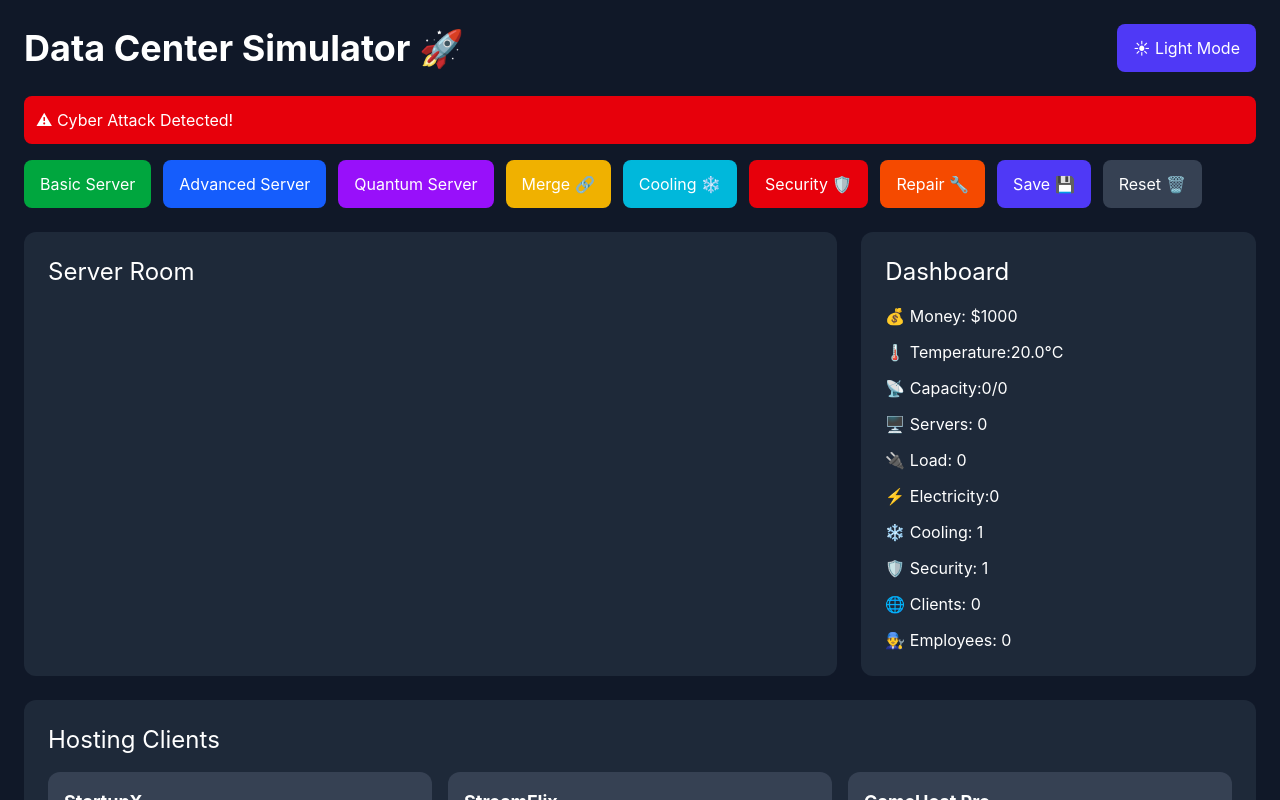
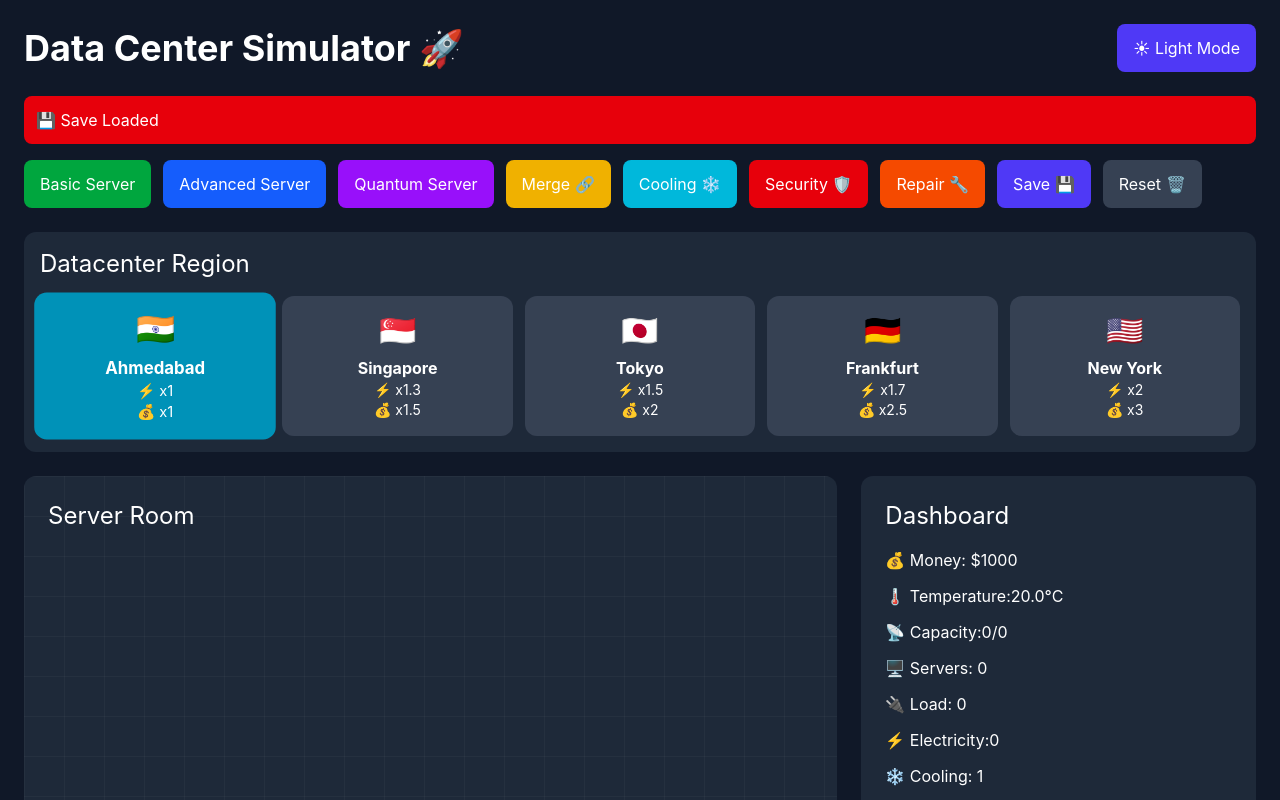
Before and after one commit to Rakshitsoni1410/data-center-simulator, a React (Vite) app: page / in a window 1280 px wide. Shown: the top 800 px of the page. Built offline with nearby package versions, Linux system fonts and the light colour scheme.

Commit message:
`Added datacenter selection and network traffic features`

```diff
--- a/src/App.jsx
+++ b/src/App.jsx
@@ -2,7 +2,7 @@ import { useEffect, useRef, useState } from "react";
 import { EMPLOYEES } from "./data/employees";
 import StatsChart from "./components/StatsChart";
 import ServerRack from "./components/ServerRack";
-
+import { DATACENTERS } from "./data/datacenters";
 import { clients as availableClients } from "./data/clients";
 import { SERVER_LEVELS } from "./data/serverLevels";
 import { UPGRADES } from "./data/upgrades";
@@ -29,6 +29,8 @@ export default function App() {
   const [gameOver, setGameOver] = useState(false);
   const [darkMode, setDarkMode] = useState(true);
   const [purchasedUpgrades, setPurchasedUpgrades] = useState([]);
+  const [selectedDC, setSelectedDC] = useState(DATACENTERS[0]);
+  const [packets, setPackets] = useState([]);
   /* ---------------- REFS ---------------- */
 
   const serversRef = useRef(servers);
@@ -361,6 +363,33 @@ export default function App() {
   const coolingBonus = employees.filter((e) => e.effect === "cooling").length;
 
   const securityBonus = employees.filter((e) => e.effect === "security").length;
+  /* REMOVE OLD PACKETS */
+
+  useEffect(() => {
+    const interval = setInterval(() => {
+      setPackets((prev) => prev.slice(-30));
+    }, 1000);
+    /* NETWORK PACKETS */
+
+    if (servers.length > 0) {
+      setPackets((prev) => [
+        ...prev.slice(-40),
+
+        {
+          id: Date.now() + Math.random(),
+
+          left: Math.random() * 90,
+
+          top: Math.random() * 80,
+
+          size: Math.random() * 8 + 4,
+
+          speed: Math.random() * 2 + 1,
+        },
+      ]);
+    }
+    return () => clearInterval(interval);
+  }, []);
   useGameLoop(
     () => {
       const servers = serversRef.current;
@@ -380,6 +409,12 @@ export default function App() {
       const electricityUpgrade = purchasedUpgrades.find(
         (u) => u.effect === "electricity",
       );
+      const boostedIncome = income * selectedDC.reward;
+
+      const boostedBill = reducedBill * selectedDC.electricity;
+
+      const nextMoney = money + income - reducedBill;
+      setMoney(nextMoney);
 
       /* REMOVE DEAD SERVERS */
 
@@ -392,7 +427,7 @@ export default function App() {
           servers,
           clients,
           cooling: (cooling + coolingBonus) * (coolingUpgrade?.value || 1),
-          temperature: temp,
+          temperature: temp + selectedDC.temperature * 0.02,
         });
 
       /* COOLING */
@@ -416,9 +451,6 @@ export default function App() {
       /* MONEY */
 
       const reducedBill = electricBill * (electricityUpgrade?.value || 1);
-
-      const nextMoney = money + income - reducedBill;
-      setMoney(nextMoney);
 
       /* TEMP */
 
@@ -618,12 +650,54 @@ export default function App() {
           Reset 🗑
         </button>
       </div>
+      {/* DATACENTER SELECT */}
 
+      <div className={`${cardTheme} p-4 rounded-xl mb-6`}>
+        <h2 className="text-2xl mb-4">Datacenter Region</h2>
+
+        <div className="grid grid-cols-2 md:grid-cols-5 gap-3">
+          {DATACENTERS.map((dc) => (
+            <button
+              key={dc.id}
+              onClick={() => setSelectedDC(dc)}
+              className={`p-4 rounded-xl transition-all ${
+                selectedDC.id === dc.id
+                  ? "bg-cyan-600 scale-105"
+                  : "bg-gray-700 hover:bg-gray-600"
+              }`}
+            >
+              <div className="text-3xl">{dc.emoji}</div>
+
+              <p className="font-bold mt-2">{dc.name}</p>
+
+              <p className="text-sm">⚡ x{dc.electricity}</p>
+
+              <p className="text-sm">💰 x{dc.reward}</p>
+            </button>
+          ))}
+        </div>
+      </div>
       {/* MAIN GRID */}
 
       <div className="grid grid-cols-1 xl:grid-cols-3 gap-4 md:gap-6">
         {/* SERVER ROOM */}
+        {/* NETWORK TRAFFIC */}
 
+        <div className="absolute inset-0 overflow-hidden pointer-events-none z-10">
+          {packets.map((packet) => (
+            <div
+              key={packet.id}
+              className="absolute rounded-full bg-cyan-400 shadow-[0_0_12px_#22d3ee] animate-pulse"
+              style={{
+                left: `${packet.left}%`,
+                top: `${packet.top}%`,
+                width: `${packet.size}px`,
+                height: `${packet.size}px`,
+                transition: `all ${packet.speed}s linear`,
+              }}
+            />
+          ))}
+        </div>
         <div
           className={`xl:col-span-2 ${cardTheme} p-4 md:p-6 rounded-xl relative overflow-hidden min-h-[400px]`}
         >
@@ -655,7 +729,7 @@ export default function App() {
               })}
             </svg>
           </div>
-
+          <div className="absolute inset-0 bg-[linear-gradient(rgba(255,255,255,0.03)_1px,transparent_1px),linear-gradient(90deg,rgba(255,255,255,0.03)_1px,transparent_1px)] bg-[size:40px_40px] pointer-events-none" />
           {/* SERVERS */}
 
           <div className="relative z-10 grid grid-cols-2 sm:grid-cols-3 md:grid-cols-4 lg:grid-cols-5 xl:grid-cols-6 gap-3 md:gap-4">
--- /dev/null
+++ b/src/data/datacenters.js
@@ -0,0 +1,51 @@
+export const DATACENTERS = [
+  {
+    id: 1,
+    name: "Ahmedabad",
+    country: "India",
+    temperature: 35,
+    electricity: 1,
+    reward: 1,
+    emoji: "🇮🇳",
+  },
+
+  {
+    id: 2,
+    name: "Singapore",
+    country: "Singapore",
+    temperature: 32,
+    electricity: 1.3,
+    reward: 1.5,
+    emoji: "🇸🇬",
+  },
+
+  {
+    id: 3,
+    name: "Tokyo",
+    country: "Japan",
+    temperature: 20,
+    electricity: 1.5,
+    reward: 2,
+    emoji: "🇯🇵",
+  },
+
+  {
+    id: 4,
+    name: "Frankfurt",
+    country: "Germany",
+    temperature: 15,
+    electricity: 1.7,
+    reward: 2.5,
+    emoji: "🇩🇪",
+  },
+
+  {
+    id: 5,
+    name: "New York",
+    country: "USA",
+    temperature: 18,
+    electricity: 2,
+    reward: 3,
+    emoji: "🇺🇸",
+  },
+];
```
